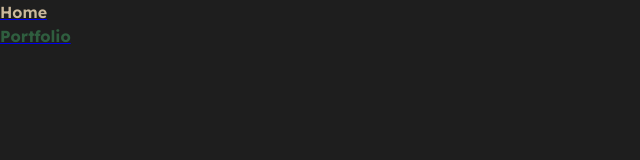
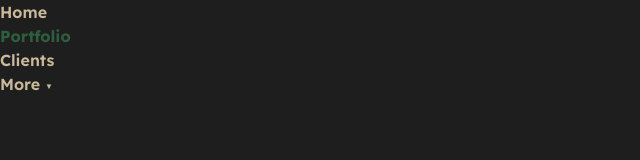
Before and after one commit to jacobcasas/castle-portfolio, a website built with Vite: page portfolio.html in a window 1280 px wide. Shown: the whole page, without its empty margins (0-640 px from the left). Built offline with nearby package versions, Linux system fonts and the light colour scheme.

Commit message:
setting up top nav component

```diff
--- a/portfolio.html
+++ b/portfolio.html
@@ -13,8 +13,8 @@
     <nav class="top-nav">
         <a href="index.html"><p class="text-secondary bold">Home</p></a>
         <a href="portfolio.html"><p class="text-accent bolder">Portfolio</p></a>
-        <a href=""></a>
-        <a href=""></a>
+        <a href="clients.html"><p class="text-secondary bold">Clients</p></a>
+        <p class="text-secondary bold">More <span class="down-chevron">&#9660;</span></p>
     </nav>
 </body>
 </html>
--- a/src/css/base/reset.css
+++ b/src/css/base/reset.css
@@ -46,6 +46,10 @@ h1, h2, h3, h4, h5, h6 {
   text-wrap: balance;
 }
 
+a {
+  text-decoration: none;
+}
+
 /*
   10. Create a root stacking context
 */
--- a/src/css/layouts/top-nav.css
+++ b/src/css/layouts/top-nav.css
@@ -0,0 +1,5 @@
+.down-chevron {
+    font-size: 8px;
+    display: inline-block;
+    vertical-align: middle;
+}
```
